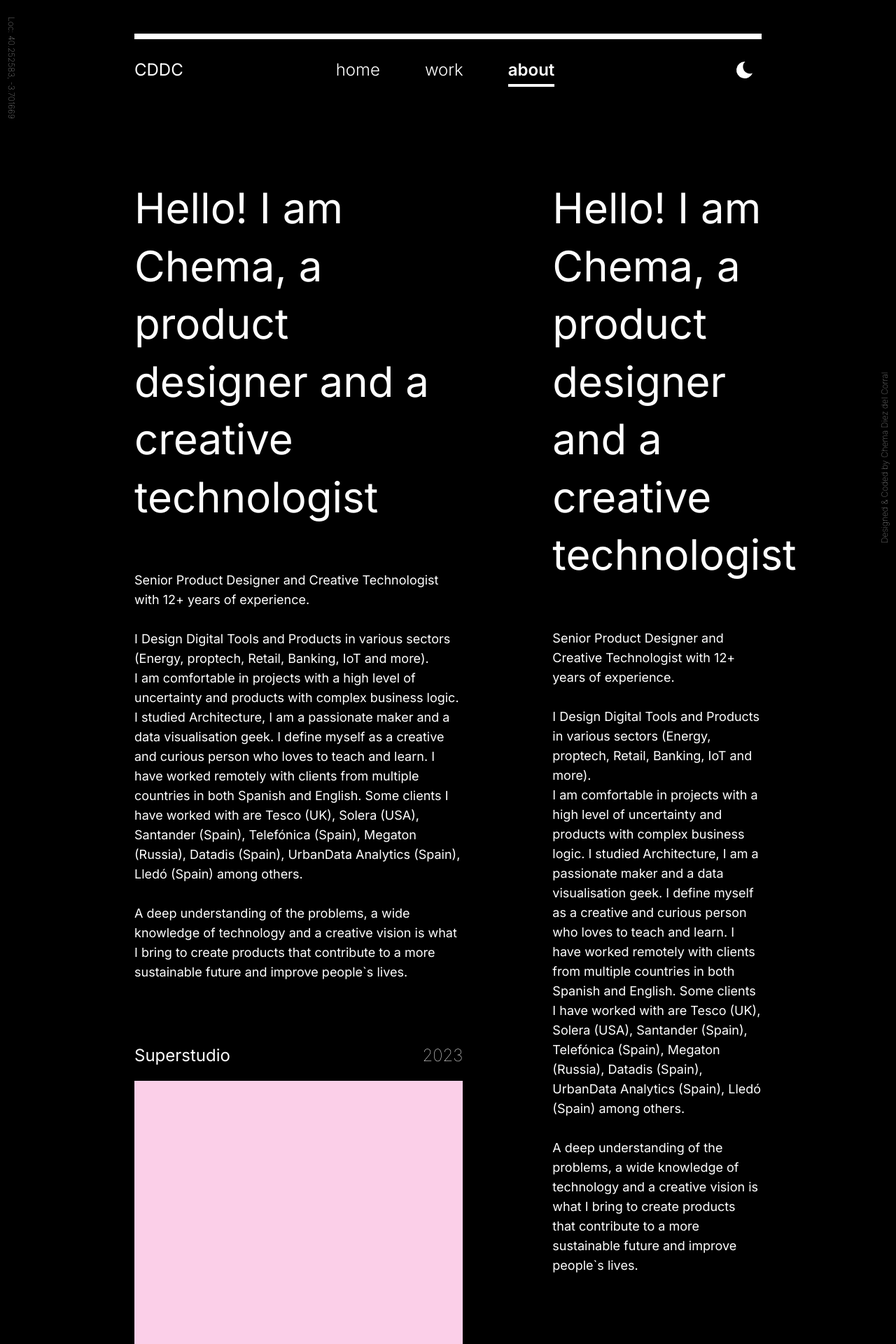
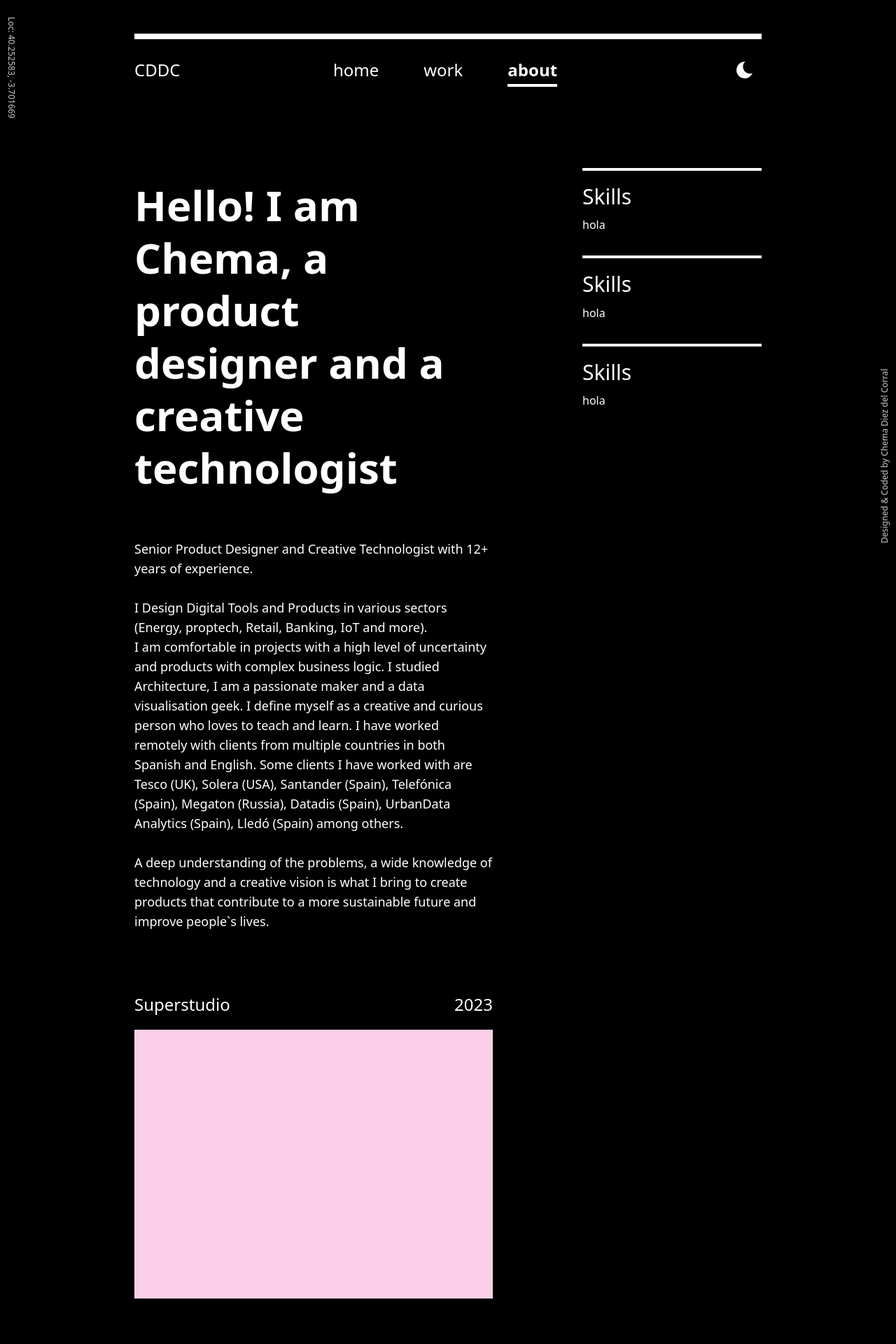
Before and after one commit to didelco/portfolio, a Next.js app: page /about in a window 1280 px wide. Shown: the top 1920 px of the page at 70% size. Built offline with nearby package versions, Linux system fonts and the light colour scheme.

Commit message:
Estructura about

```diff
--- a/src/app/about/page.tsx
+++ b/src/app/about/page.tsx
@@ -33,37 +33,12 @@
 				<Item />
 			</div>
 			<div className='w-1/3'>
-				<h1>Hello! I am Chema, a product designer and a creative technologist</h1>
-
-				<div className='py-12 text-lg   max-w-xl'>
-					Senior Product Designer and Creative Technologist with 12+ years of experience. <br />
-					<br />I Design Digital Tools and Products in various sectors (Energy, proptech, Retail, Banking, IoT and more). <br /> I am comfortable in projects with a high level of
-					uncertainty and products with complex business logic. I studied Architecture, I am a passionate maker and a data visualisation geek. I define myself as a creative and
-					curious person who loves to teach and learn. I have worked remotely with clients from multiple countries in both Spanish and English. Some clients I have worked with are
-					Tesco (UK), Solera (USA), Santander (Spain), Telefónica (Spain), Megaton (Russia), Datadis (Spain), UrbanData Analytics (Spain), Lledó (Spain) among others. <br /> <br />{" "}
-					A deep understanding of the problems, a wide knowledge of technology and a creative vision is what I bring to create products that contribute to a more sustainable future
-					and improve people`s lives.
-				</div>
-
-				<div className='py-12 text-lg   max-w-xl'>
-					Senior Product Designer and Creative Technologist with 12+ years of experience. <br />
-					<br />I Design Digital Tools and Products in various sectors (Energy, proptech, Retail, Banking, IoT and more). <br /> I am comfortable in projects with a high level of
-					uncertainty and products with complex business logic. I studied Architecture, I am a passionate maker and a data visualisation geek. I define myself as a creative and
-					curious person who loves to teach and learn. I have worked remotely with clients from multiple countries in both Spanish and English. Some clients I have worked with are
-					Tesco (UK), Solera (USA), Santander (Spain), Telefónica (Spain), Megaton (Russia), Datadis (Spain), UrbanData Analytics (Spain), Lledó (Spain) among others. <br /> <br />{" "}
-					A deep understanding of the problems, a wide knowledge of technology and a creative vision is what I bring to create products that contribute to a more sustainable future
-					and improve people`s lives.
-				</div>
-
-				<div className='py-12 text-lg   max-w-xl'>
-					Senior Product Designer and Creative Technologist with 12+ years of experience. <br />
-					<br />I Design Digital Tools and Products in various sectors (Energy, proptech, Retail, Banking, IoT and more). <br /> I am comfortable in projects with a high level of
-					uncertainty and products with complex business logic. I studied Architecture, I am a passionate maker and a data visualisation geek. I define myself as a creative and
-					curious person who loves to teach and learn. I have worked remotely with clients from multiple countries in both Spanish and English. Some clients I have worked with are
-					Tesco (UK), Solera (USA), Santander (Spain), Telefónica (Spain), Megaton (Russia), Datadis (Spain), UrbanData Analytics (Spain), Lledó (Spain) among others. <br /> <br />{" "}
-					A deep understanding of the problems, a wide knowledge of technology and a creative vision is what I bring to create products that contribute to a more sustainable future
-					and improve people`s lives.
-				</div>
+				<h2>Skills</h2>
+				<p>hola</p>
+				<h2>Skills</h2>
+				<p>hola</p>
+				<h2>Skills</h2>
+				<p>hola</p>
 			</div>
 		</div>
 	);
--- a/src/app/globals.css
+++ b/src/app/globals.css
@@ -16,12 +16,13 @@
 }
 
 h1 {
-  @apply text-6xl mt-12 mb-4 leading-snug;
+  @apply text-6xl mt-12 mb-4  font-semibold leading-tight;
 }
 
 h2 {
   @apply w-full border-neutral border-t-4 pt-4 overflow-visible  text-3xl mt-8  leading-snug;
 }
+
 h2.noline {
   @apply w-full  border-none   text-3xl mt-0  leading-snug;
 }
--- a/src/app/layout.tsx
+++ b/src/app/layout.tsx
@@ -3,7 +3,10 @@
 import Header from "@/components/header";
 import Footer from "@/components/footer";
 
-const inter = Inter({ subsets: ["latin"] });
+const inter = Inter({
+	subsets: ["latin"],
+	variable: "--font-inter",
+});
 
 export const metadata = {
 	title: "Chema Diez del Corral",
@@ -15,10 +18,10 @@
 		<html
 			lang='en'
 			data-theme='light'>
-			<body className={`${inter.className} overflow-x-hidden`}>
+			<body className={`${inter.variable}   overflow-x-hidden`}>
 				<main className='w-screen flex  items-center flex-col min-h-screen'>
 					<div className='px-8 md:px-16 lg:px-24 xl:px-48 pt-4 md:pt-6 lg:pt-8 w-full'>
-						<Header />
+						<Header/>
 						{children}
 						<div className='fixed w-6 h-6  bottom-0 right-0'>
 							<div className='w-0 h-0 -rotate-90'>
--- a/src/components/cardHome.tsx
+++ b/src/components/cardHome.tsx
@@ -1,7 +1,7 @@
 "use client";
-import { motion } from "framer-motion";
+import { motion, useScroll } from "framer-motion";
 import Link from "next/link";
-import Line from "@/components/line";
+import { useRef } from "react";
 
 export default function CardProject({
 	d,
@@ -20,12 +20,19 @@
 	delay?: number;
 }) {
 
+	const ref = useRef(null);
+	const { scrollYProgress } = useScroll({
+		target: ref,
+		offset: ["start end", "start start"],
+	});
+
 	return (
 		<motion.div
 			key={i}
 			initial={{ opacity: 0, y: "100px" }}
-			animate={{ opacity: 1, y: 0 }}
+			whileInView={{ opacity: 1, y: 0 }}
 			transition={{ duration: 0.8, delay: delay + i * 0.3, ease: "circOut" }}
+			viewport={{ once: true }}
 			className={`w-full max-md:max-w-md flex flex-col ${i % 2 == 0 ? "md:flex-row" : "md:flex-row-reverse"}  md:justify-between gap-4 md:gap-16`}>
 			<Link
 				className='w-full cursor-pointer'
@@ -38,10 +45,10 @@
 					<p className='p-0 m-0 '>
 						{d.title} <span className='text-gray-500 '>({d.year})</span>
 					</p>
-					<h2 className={`w-full text-2xl noline p-0 max-md:pr-4`}>{d.desc}</h2>
+					<h2 className={`w-full text-2xl noline p-0 m-0 max-md:pr-4`}>{d.desc}</h2>
 					<div className={`w-full flex justify-end ${i % 2 == 0 ? "md:justify-start" : ""}`}>
 						<Link
-							className='pl-6 stroke-neutral hover:stroke-neutral-content cursor-pointer text-sm flex items-center gap-2 btn btn-outline border-2 btn-neutral  rounded-none hover:bg-neutral hover:border-neutral'
+							className='pl-6 mt-2 stroke-neutral hover:stroke-neutral-content cursor-pointer text-sm flex items-center gap-2 btn btn-outline border-2 btn-neutral  rounded-none hover:bg-neutral hover:border-neutral'
 							href={`/work/` + d.slug}>
 							View Product{" "}
 							<svg
--- a/src/components/footer.tsx
+++ b/src/components/footer.tsx
@@ -3,7 +3,7 @@
 
 export default function Footer() {
 	return (
-		<div className='w-full my-16'>
+		<div className='w-full mt-16 mb-8'>
 			<Line />
 			<div className='w-full flex justify-between pt-6'>
 				<div className='flex w-full gap-16'>
--- a/src/components/header.tsx
+++ b/src/components/header.tsx
@@ -37,7 +37,7 @@
 							<Link
 								href={item.url}
 								onClick={() => setSelected(item.name)}
-								className={`h-10 flex items-center text-2xl ${rutas[0] == item.url.slice(1) ? "font-semibold" : "font-light"}`}>
+								className={`museo h-10 flex items-center text-2xl ${rutas[0] == item.url.slice(1) ? "font-semibold" : "font-light"}`}>
 								{item.name}
 							</Link>
 							{item.name === selected ? (
--- a/src/components/intro.tsx
+++ b/src/components/intro.tsx
@@ -6,13 +6,13 @@
 export default function Home() {
 	return (
 		<div className='pt-16'>
-			<motion.div
+			<motion.h1
 				initial={{ opacity: 0, y: "50px" }}
 				animate={{ opacity: 1, y: 0 }}
 				transition={{ duration: 1, delay: 0.2 }}
-				className='mt-16 text-3xl sm:text-4xl md:text-6xl  font-bold '>
+				className='mt-16 '>
 				Chema Diez del Corral
-			</motion.div>
+			</motion.h1>
 			<motion.div
 				initial={{ opacity: 0, y: "50px" }}
 				animate={{ opacity: 1, y: 0 }}
--- a/tailwind.config.js
+++ b/tailwind.config.js
@@ -3,6 +3,7 @@
 	content: ["./src/pages/**/*.{js,ts,jsx,tsx}", "./src/components/**/*.{js,ts,jsx,tsx}", "./src/app/**/*.{js,ts,jsx,tsx}"],
 	theme: {
 		extend: {
+
 			backgroundImage: {
 				"gradient-radial": "radial-gradient(var(--tw-gradient-stops))",
 				"gradient-conic": "conic-gradient(from 180deg at 50% 50%, var(--tw-gradient-stops))",
```
